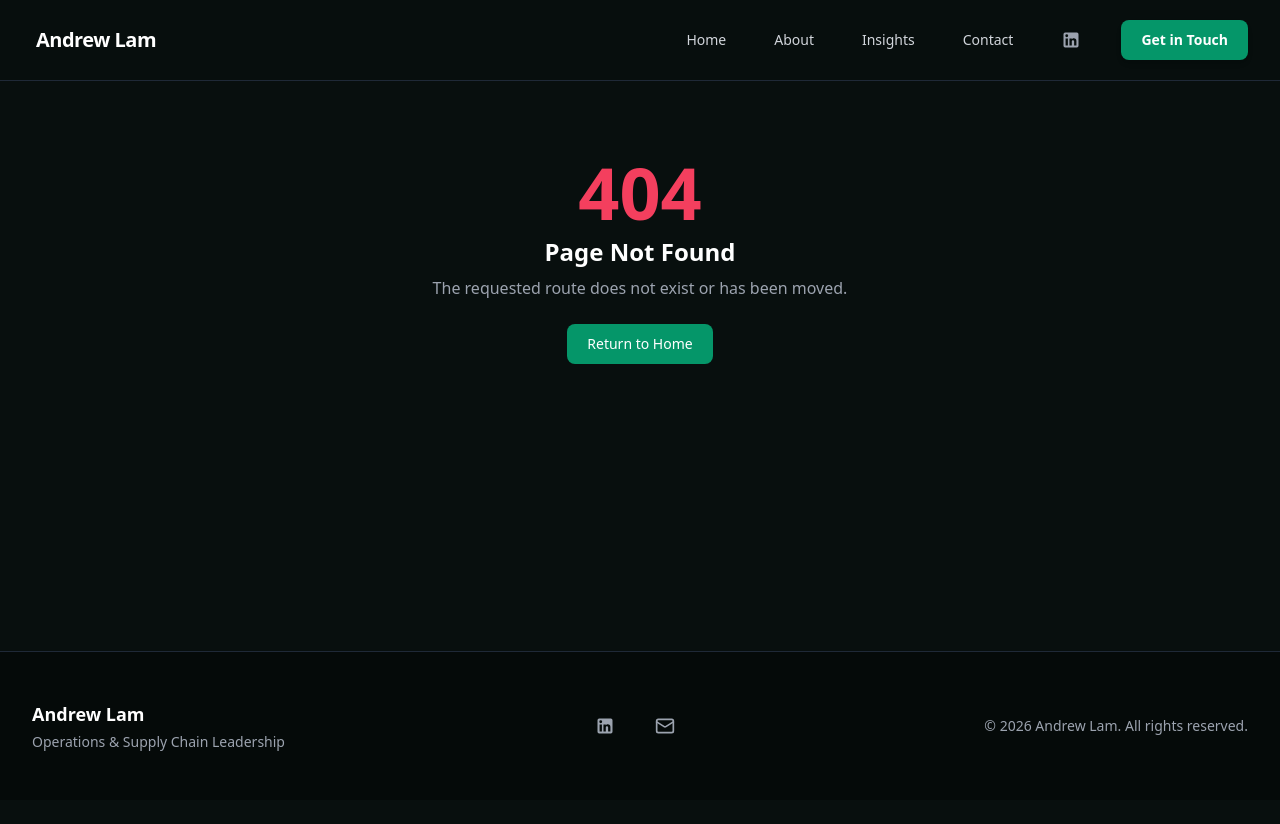
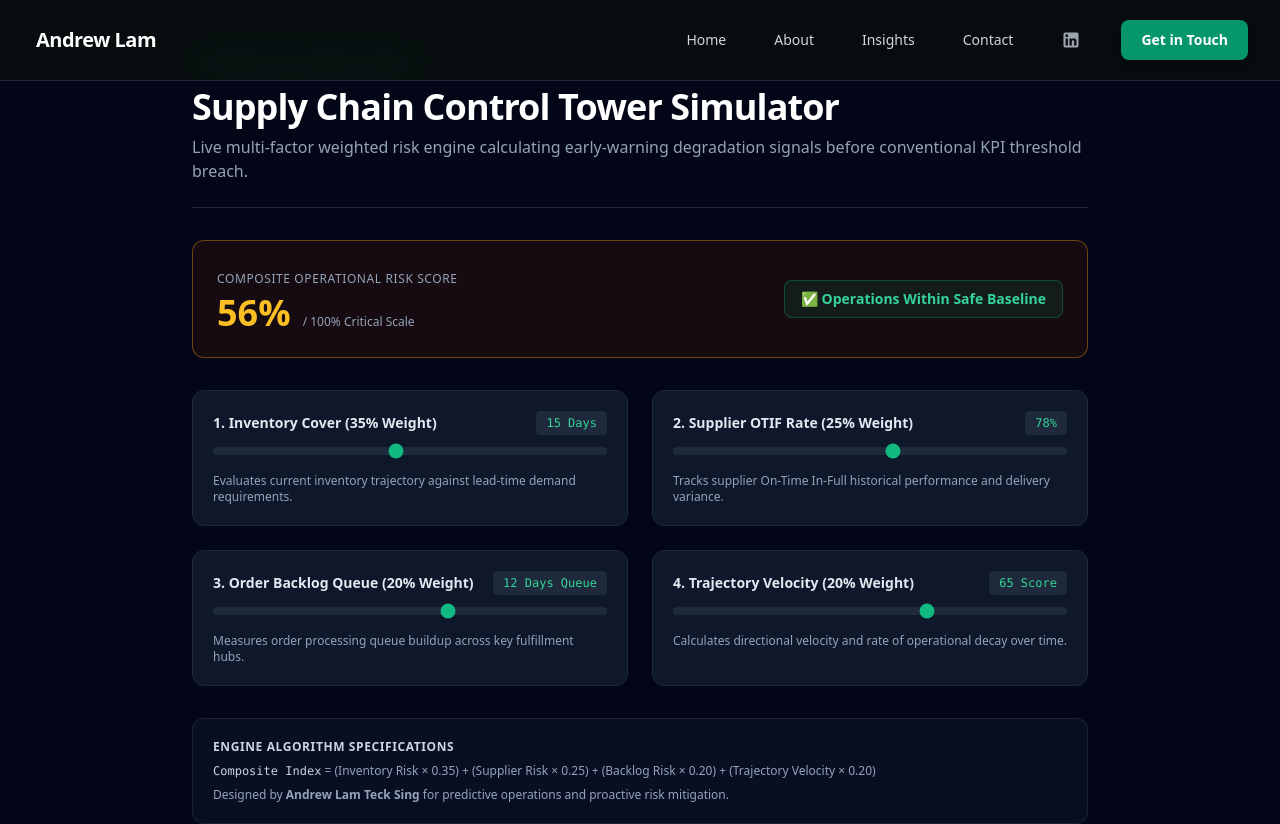
Before and after one commit to AndrewLamSingapore/authority-engine, a React (Vite) app: page /demo in a window 1280 px wide. Shown: the top 824 px of the page. Before the commit the page ends 800 px from the top, so only its background shows below. Built offline with nearby package versions, Linux system fonts and the light colour scheme.

Commit message:
feat: add interactive supply chain risk simulator on /demo route

```diff
--- a/src/App.jsx
+++ b/src/App.jsx
@@ -13,6 +13,7 @@ import About from './pages/About';
 import Insights from './pages/Insights';
 import SingleInsight from './pages/SingleInsight';
 import Contact from './pages/Contact';
+import Demo from './pages/Demo';
 
 function NotFound() {
   return (
@@ -55,6 +56,7 @@ export default function App() {
             <Route path="/insights" element={<><SEO title="Insights & Case Studies" description="Strategic perspectives, industry analysis, and case studies." /><Insights /></>} />
             <Route path="/insights/:slug" element={<SingleInsight />} />
             <Route path="/contact" element={<><SEO title="Contact & Advisory" description="Direct contact channel for executive advisory and consultation." /><Contact /></>} />
+            <Route path="/demo" element={<><SEO title="Interactive Risk Simulator" description="Supply Chain Control Tower interactive multi-factor risk engine simulator." /><Demo /></>} />
             <Route path="*" element={<NotFound />} />
           </Routes>
         </main>
--- /dev/null
+++ b/src/pages/Demo.jsx
@@ -0,0 +1,209 @@
+import React, { useState } from 'react';
+
+export default function Demo() {
+  // Operational Variables State
+  const [inventoryCover, setInventoryCover] = useState(15); // Days of inventory
+  const [supplierOTIF, setSupplierOTIF] = useState(78);     // On-Time In-Full %
+  const [backlogDays, setBacklogDays] = useState(12);       // Backlog processing queue (days)
+  const [trajectoryVelocity, setTrajectoryVelocity] = useState(65); // Deterioration velocity score (0-100)
+
+  // 1. Calculate Individual Vector Risk Scores (Normalized 0 - 100)
+  // Target Inventory Cover = 30 days. Under 10 days = 100% risk.
+  const inventoryRiskScore = Math.max(0, Math.min(100, ((30 - inventoryCover) / 30) * 100));
+
+  // Target Supplier OTIF = 95%. Below 95% increases risk.
+  const supplierRiskScore = Math.max(0, Math.min(100, ((95 - supplierOTIF) / 45) * 100));
+
+  // Target Backlog = < 3 days. Over 15 days = 100% risk.
+  const backlogRiskScore = Math.max(0, Math.min(100, (backlogDays / 15) * 100));
+
+  // Trajectory Risk Score directly mapped
+  const trajectoryRiskScore = trajectoryVelocity;
+
+  // 2. Compute Weighted Composite Risk Index (35% / 25% / 20% / 20%)
+  const compositeRiskIndex = Math.round(
+    (inventoryRiskScore * 0.35) +
+    (supplierRiskScore * 0.25) +
+    (backlogRiskScore * 0.20) +
+    (trajectoryRiskScore * 0.20)
+  );
+
+  // Early Warning Threshold Trigger (>= 70%)
+  const isEarlyWarningTriggered = compositeRiskIndex >= 70;
+
+  return (
+    <div className="min-h-screen bg-slate-950 text-slate-100 p-6 md:p-12 font-sans">
+      <div className="max-w-4xl mx-auto space-y-8">
+
+        {/* Header */}
+        <div className="border-b border-slate-800 pb-6">
+          <div className="inline-flex items-center gap-2 px-3 py-1 rounded-full bg-emerald-500/10 border border-emerald-500/30 text-emerald-400 text-xs font-semibold uppercase tracking-wider mb-3">
+            Interactive Technical Demo
+          </div>
+          <h1 className="text-3xl md:text-4xl font-bold text-white tracking-tight">
+            Supply Chain Control Tower Simulator
+          </h1>
+          <p className="text-slate-400 mt-2 text-sm md:text-base">
+            Live multi-factor weighted risk engine calculating early-warning degradation signals before conventional KPI threshold breach.
+          </p>
+        </div>
+
+        {/* Live Output Banner */}
+        <div className={`p-6 rounded-xl border transition-all duration-300 ${
+          isEarlyWarningTriggered
+            ? 'bg-rose-950/40 border-rose-500/50 shadow-lg shadow-rose-950/50'
+            : compositeRiskIndex > 45
+            ? 'bg-amber-950/30 border-amber-500/40'
+            : 'bg-emerald-950/30 border-emerald-500/40'
+        }`}>
+          <div className="flex flex-col md:flex-row md:items-center justify-between gap-4">
+            <div>
+              <span className="text-xs uppercase tracking-wider text-slate-400 font-medium">
+                Composite Operational Risk Score
+              </span>
+              <div className="flex items-baseline gap-3 mt-1">
+                <span className={`text-4xl font-extrabold ${
+                  isEarlyWarningTriggered ? 'text-rose-400' : compositeRiskIndex > 45 ? 'text-amber-400' : 'text-emerald-400'
+                }`}>
+                  {compositeRiskIndex}%
+                </span>
+                <span className="text-xs text-slate-400">/ 100% Critical Scale</span>
+              </div>
+            </div>
+
+            {/* Status Badge */}
+            <div>
+              {isEarlyWarningTriggered ? (
+                <div className="flex items-center gap-2 px-4 py-2 rounded-lg bg-rose-500/20 border border-rose-500/40 text-rose-300 text-sm font-bold animate-pulse">
+                  <span>⚠️ EARLY WARNING TRIGGERED</span>
+                </div>
+              ) : (
+                <div className="flex items-center gap-2 px-4 py-2 rounded-lg bg-emerald-500/10 border border-emerald-500/30 text-emerald-400 text-sm font-semibold">
+                  <span>✅ Operations Within Safe Baseline</span>
+                </div>
+              )}
+            </div>
+          </div>
+
+          {/* Dynamic Early Warning Message */}
+          {isEarlyWarningTriggered && (
+            <div className="mt-4 pt-4 border-t border-rose-500/30 text-rose-200 text-sm leading-relaxed">
+              <strong>24-Day Early-Warning Alert:</strong> Operational metrics indicate significant multi-factor deterioration. System predicts full supply chain failure in 24 days prior to standard Amber/Red KPI breaches.
+            </div>
+          )}
+        </div>
+
+        {/* Control Sliders Grid */}
+        <div className="grid grid-cols-1 md:grid-cols-2 gap-6">
+
+          {/* Vector 1: Inventory Cover (35%) */}
+          <div className="p-5 rounded-xl bg-slate-900 border border-slate-800 space-y-3">
+            <div className="flex justify-between items-center">
+              <label className="text-sm font-semibold text-slate-200">
+                1. Inventory Cover (35% Weight)
+              </label>
+              <span className="text-xs font-mono bg-slate-800 px-2.5 py-1 rounded text-emerald-400">
+                {inventoryCover} Days
+              </span>
+            </div>
+            <input
+              type="range"
+              min="2"
+              max="30"
+              value={inventoryCover}
+              onChange={(e) => setInventoryCover(Number(e.target.value))}
+              className="w-full h-2 bg-slate-800 rounded-lg appearance-none cursor-pointer accent-emerald-500"
+            />
+            <p className="text-xs text-slate-400">
+              Evaluates current inventory trajectory against lead-time demand requirements.
+            </p>
+          </div>
+
+          {/* Vector 2: Supplier Performance (25%) */}
+          <div className="p-5 rounded-xl bg-slate-900 border border-slate-800 space-y-3">
+            <div className="flex justify-between items-center">
+              <label className="text-sm font-semibold text-slate-200">
+                2. Supplier OTIF Rate (25% Weight)
+              </label>
+              <span className="text-xs font-mono bg-slate-800 px-2.5 py-1 rounded text-emerald-400">
+                {supplierOTIF}%
+              </span>
+            </div>
+            <input
+              type="range"
+              min="50"
+              max="100"
+              value={supplierOTIF}
+              onChange={(e) => setSupplierOTIF(Number(e.target.value))}
+              className="w-full h-2 bg-slate-800 rounded-lg appearance-none cursor-pointer accent-emerald-500"
+            />
+            <p className="text-xs text-slate-400">
+              Tracks supplier On-Time In-Full historical performance and delivery variance.
+            </p>
+          </div>
+
+          {/* Vector 3: Backlog Risk (20%) */}
+          <div className="p-5 rounded-xl bg-slate-900 border border-slate-800 space-y-3">
+            <div className="flex justify-between items-center">
+              <label className="text-sm font-semibold text-slate-200">
+                3. Order Backlog Queue (20% Weight)
+              </label>
+              <span className="text-xs font-mono bg-slate-800 px-2.5 py-1 rounded text-emerald-400">
+                {backlogDays} Days Queue
+              </span>
+            </div>
+            <input
+              type="range"
+              min="0"
+              max="20"
+              value={backlogDays}
+              onChange={(e) => setBacklogDays(Number(e.target.value))}
+              className="w-full h-2 bg-slate-800 rounded-lg appearance-none cursor-pointer accent-emerald-500"
+            />
+            <p className="text-xs text-slate-400">
+              Measures order processing queue buildup across key fulfillment hubs.
+            </p>
+          </div>
+
+          {/* Vector 4: Trajectory Risk (20%) */}
+          <div className="p-5 rounded-xl bg-slate-900 border border-slate-800 space-y-3">
+            <div className="flex justify-between items-center">
+              <label className="text-sm font-semibold text-slate-200">
+                4. Trajectory Velocity (20% Weight)
+              </label>
+              <span className="text-xs font-mono bg-slate-800 px-2.5 py-1 rounded text-emerald-400">
+                {trajectoryVelocity} Score
+              </span>
+            </div>
+            <input
+              type="range"
+              min="0"
+              max="100"
+              value={trajectoryVelocity}
+              onChange={(e) => setTrajectoryVelocity(Number(e.target.value))}
+              className="w-full h-2 bg-slate-800 rounded-lg appearance-none cursor-pointer accent-emerald-500"
+            />
+            <p className="text-xs text-slate-400">
+              Calculates directional velocity and rate of operational decay over time.
+            </p>
+          </div>
+
+        </div>
+
+        {/* Mathematical Breakdown Box */}
+        <div className="p-5 rounded-xl bg-slate-900/60 border border-slate-800/80 text-xs text-slate-400 space-y-2">
+          <div className="font-semibold text-slate-300 uppercase tracking-wider mb-1">
+            Engine Algorithm Specifications
+          </div>
+          <p>
+            <span className="text-slate-300 font-mono">Composite Index</span> = (Inventory Risk × 0.35) + (Supplier Risk × 0.25) + (Backlog Risk × 0.20) + (Trajectory Velocity × 0.20)
+          </p>
+          <p>
+            Designed by <strong>Andrew Lam Teck Sing</strong> for predictive operations and proactive risk mitigation.
+          </p>
+        </div>
+
+      </div>
+    </div>
+  );
+}
```
